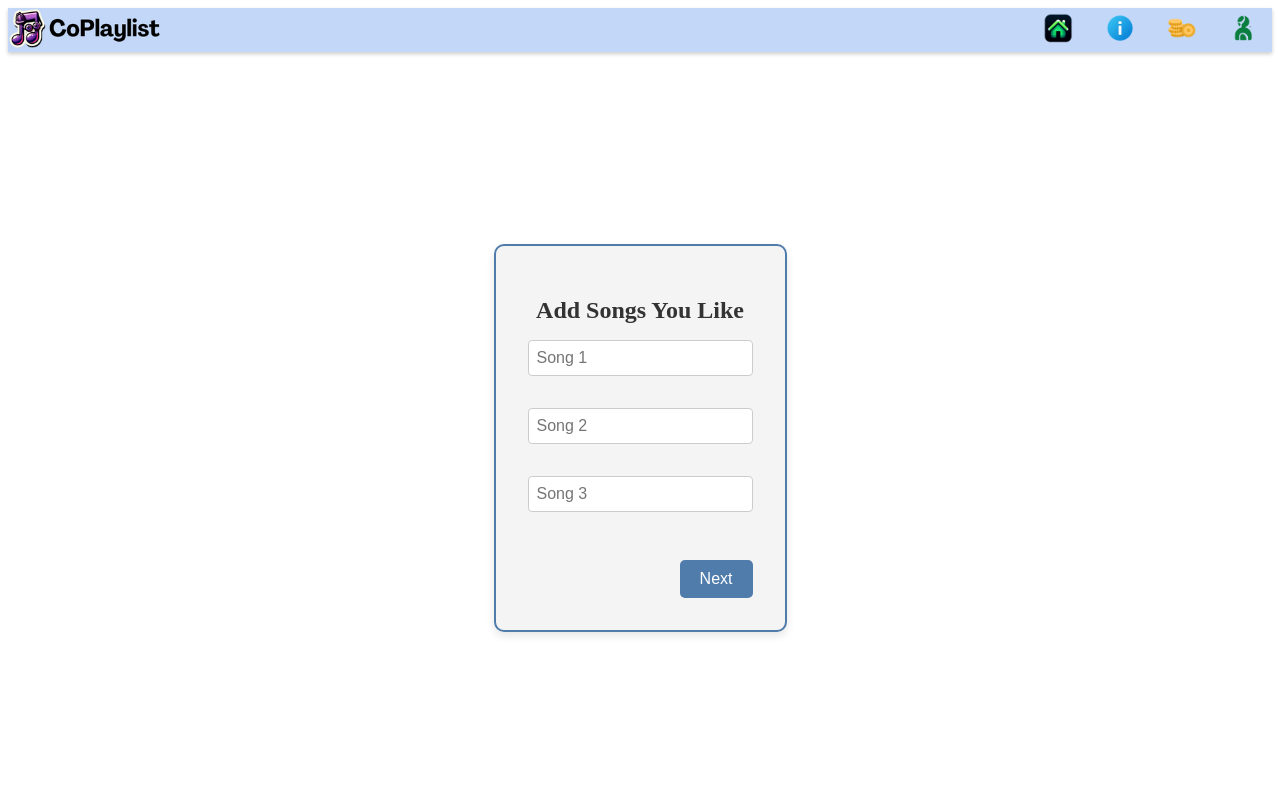
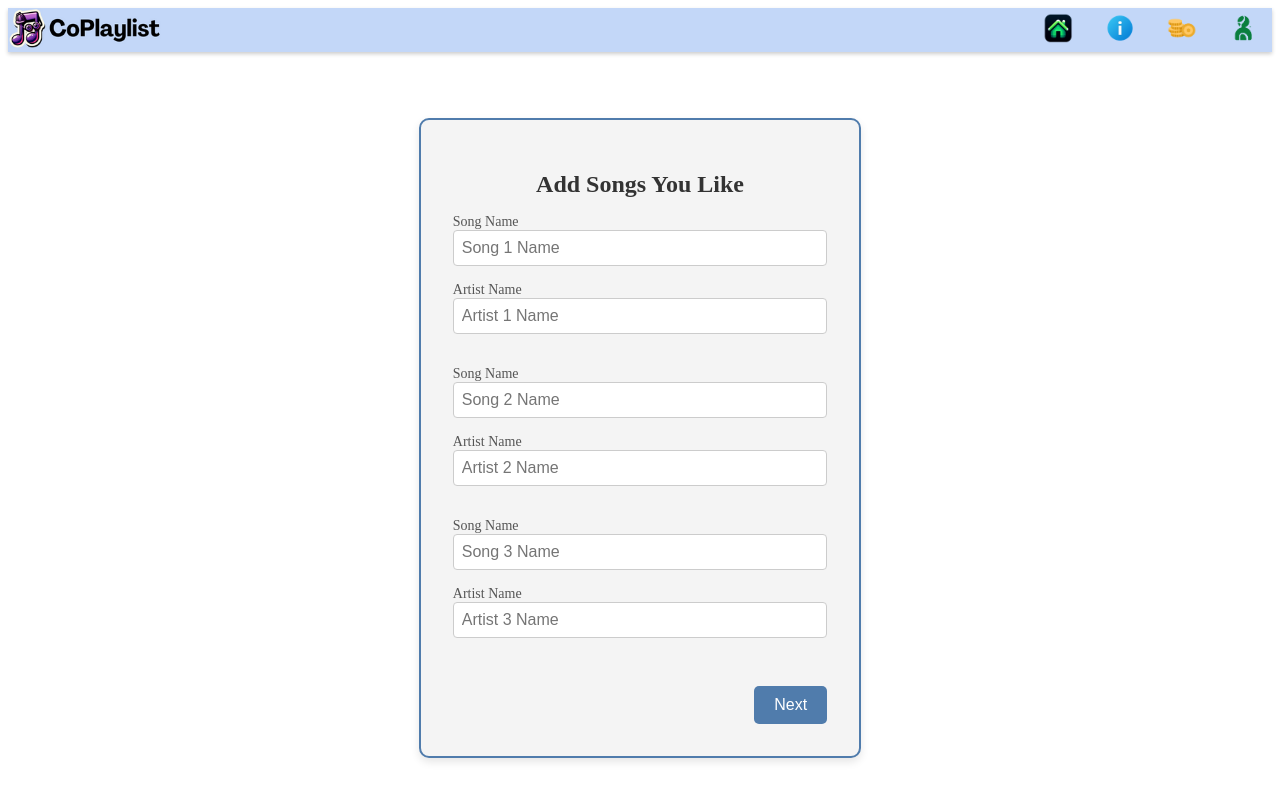
Before and after one commit to WuTangLan1/coplaylist, a Vue app: page /songs in a window 1280 px wide. Built offline with nearby package versions, Linux system fonts and the light colour scheme; no server answers.

Commit message:
added artist name to songs input

```diff
--- a/src/components/inputsDir/songsContainer.vue
+++ b/src/components/inputsDir/songsContainer.vue
@@ -1,34 +1,47 @@
 <!-- src\components\inputsDir\songsContainer.vue -->
-
-<script>
-export default {
-  data() {
-    return {
-      selectedSongs: ['', '', '']
-    };
-  },
-  methods: {
-    goToNext() {
-      // Logic to handle the next button action
-    }
-  }
-};
-</script>
-
 <template>
   <div class="songs-container">
     <h2>Add Songs You Like</h2>
-    <div v-for="index in 3" :key="`song-${index}`" class="input-group">
+    <div v-for="(song, index) in selectedSongs" :key="`song-${index}`" class="input-group">
+      <label for="song-name-{{ index }}">Song Name</label>
       <input
         type="text"
-        :placeholder="`Song ${index}`"
-        v-model="selectedSongs[index - 1]"
+        :id="`song-name-${index}`"
+        :placeholder="`Song ${index + 1} Name`"
+        v-model="song.name"
+        class="input-field"
+      />
+      <label for="artist-name-{{ index }}">Artist Name</label>
+      <input
+        type="text"
+        :id="`artist-name-${index}`"
+        :placeholder="`Artist ${index + 1} Name`"
+        v-model="song.artist"
         class="input-field"
       />
     </div>
     <button class="next-btn" @click="goToNext">Next</button>
   </div>
 </template>
+
+<script>
+export default {
+  data() {
+    return {
+      selectedSongs: [
+        { name: '', artist: '' },
+        { name: '', artist: '' },
+        { name: '', artist: '' }
+      ]
+    };
+  },
+  methods: {
+    goToNext() {
+      // logic here
+    }
+  }
+};
+</script>
 
 <style scoped>
 .songs-container {
@@ -39,11 +52,16 @@ export default {
   background: #F4F4F4;
   border-radius: 10px;
   box-shadow: 0 4px 8px rgba(0, 0, 0, 0.1);
-  max-width: 300px;
+  max-width: 600px;
+  width: 70%;
   margin: auto;
   border: 2px solid #507cac;
 }
 
+.input-group label {
+  font-size: 14px;
+  color: #555;
+}
 .input-group {
   display: flex;
   flex-direction: column;
@@ -83,7 +101,6 @@ h2 {
   font-size: clamp(18px, 5vw, 24px);
 }
 
-/* Responsive adjustments */
 @media (max-width: 1000px) {
   .songs-container {
     max-width: 60%;
```
